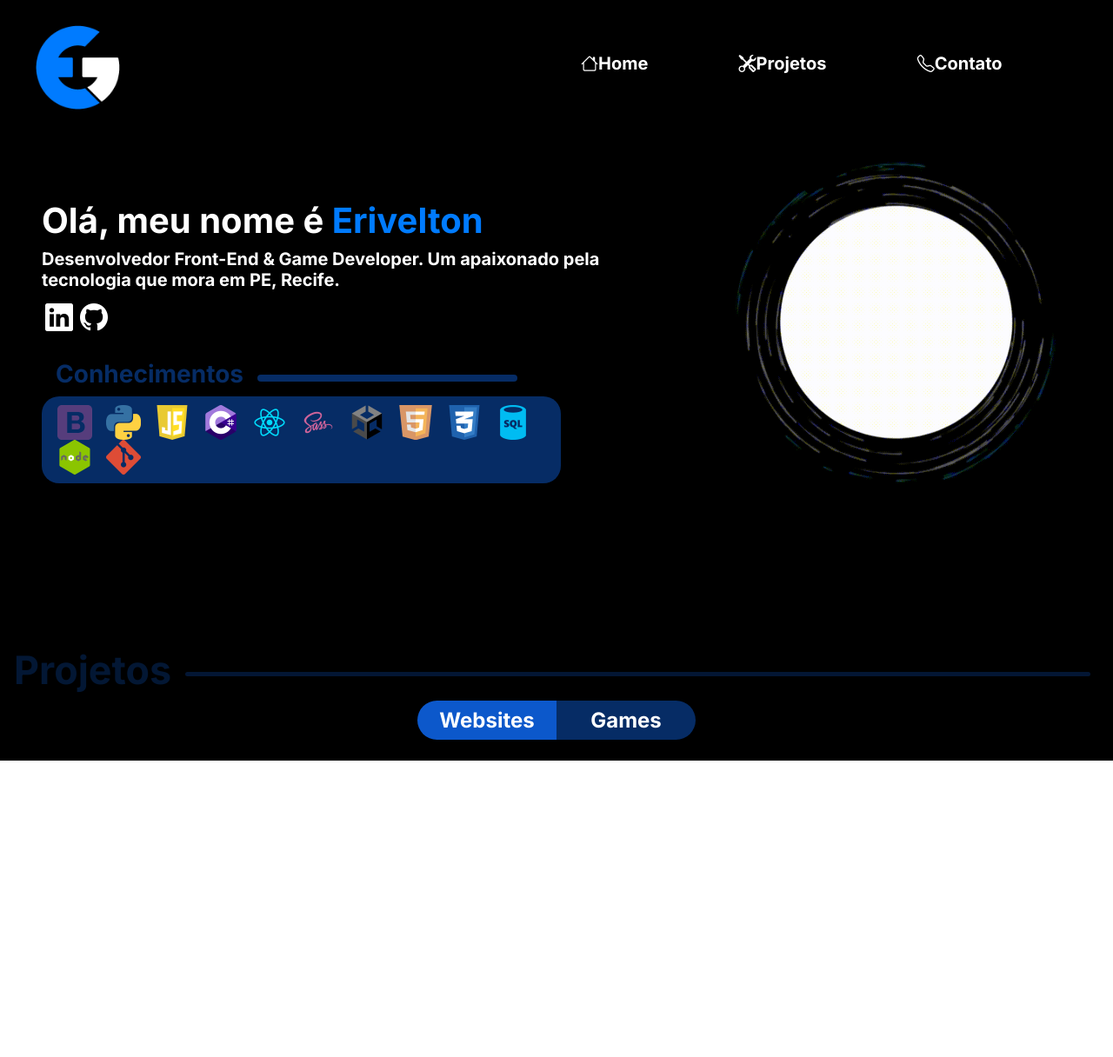
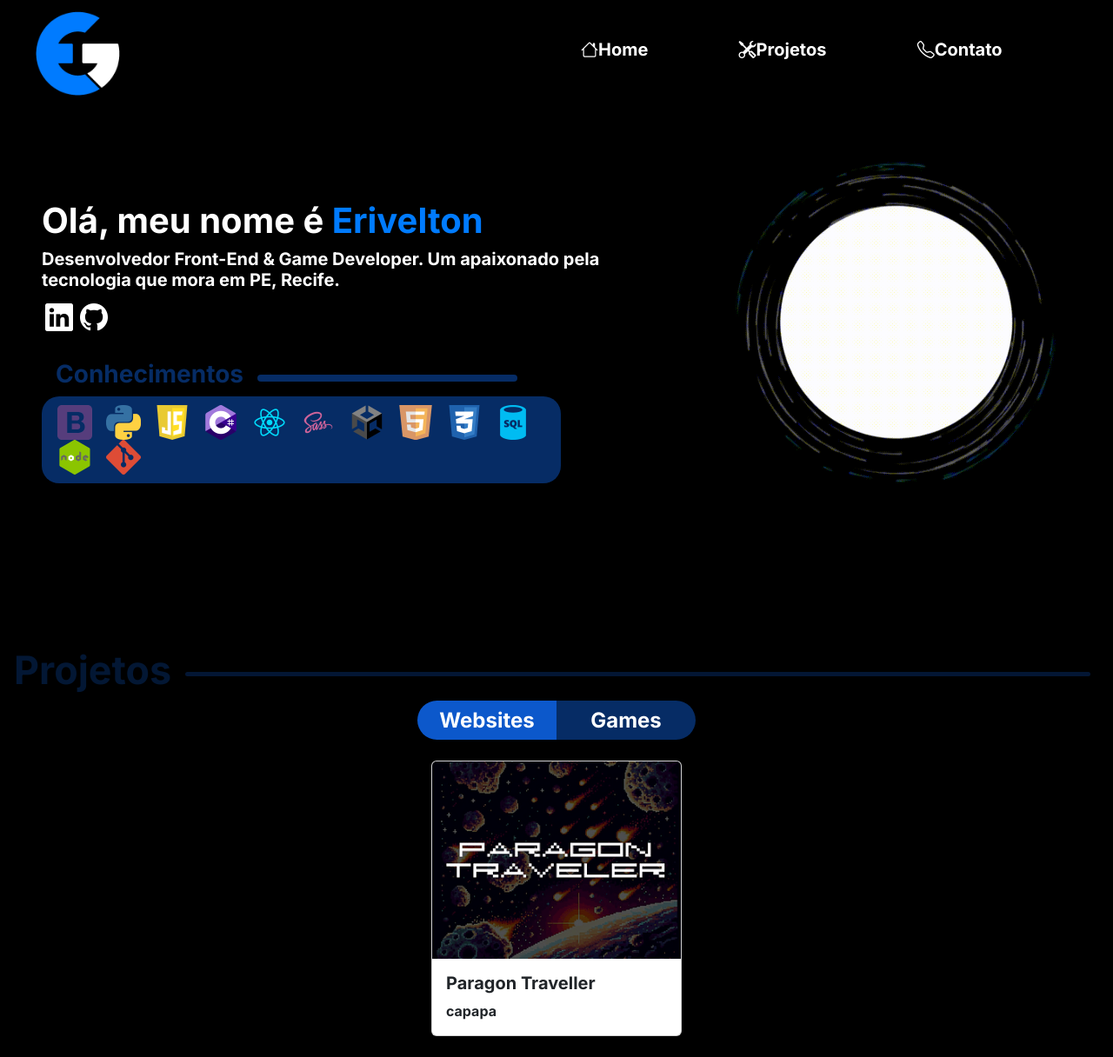
Before and after one commit to CarteiroGalx/portifolio, a React (Create React App) app in the folder portifolio-2.0/: page / in a window 1280 px wide. Shown: the whole page at 87% size. Before the commit the page ends 875 px from the top, so only its background shows below. Built offline with nearby package versions, Linux system fonts and the light colour scheme.

Commit message:
template de projeto (não finalizado)

```diff
--- a/portifolio-2.0/src/App.js
+++ b/portifolio-2.0/src/App.js
@@ -3,6 +3,7 @@ import './App.css';
 import './responsive.css'
 import Nav from './components/nav'
 import Divisor from './components/divisor';
+import Game_projects_list from './components/game_projects_list';
 
 function App() {
   return (
@@ -46,6 +47,7 @@ function App() {
           <button className='button-project selected text-white rounded-start-5'>Websites</button>
           <button className='button-project text-white rounded-end-5'>Games</button>
         </div>
+        <Game_projects_list/>
     </div>
   );
 }
--- /dev/null
+++ b/portifolio-2.0/src/components/game_project.js
@@ -0,0 +1,16 @@
+function game_project(props) {
+    return (
+        <div>
+            <div className="card" style={{width: '18rem'}}>
+              <img src={`./images/projects-images/${props.imagem}`} className="card-img-top" alt={props.imagem_alt}/>
+              <div className="card-body">
+                <h5 className="card-title">{props.nome}</h5>
+                <div></div>
+                <p className="card-text">{props.descricao}</p>
+              </div>
+            </div>
+        </div>
+    )
+}
+
+export default game_project
--- /dev/null
+++ b/portifolio-2.0/src/components/game_projects_list.js
@@ -0,0 +1,13 @@
+import Game_project from "./game_project"
+
+function game_projects_list() {
+    return (
+        <div>
+            <div className="d-flex justify-content-center align-content-center mb-4">
+                <Game_project className="border border-2" nome="Paragon Traveller" imagem="paragon_traveller.png" descricao="capapa"/>
+            </div>
+        </div>
+    )
+}
+
+export default game_projects_list
--- a/portifolio-2.0/src/components/nav.js
+++ b/portifolio-2.0/src/components/nav.js
@@ -2,7 +2,7 @@ import { Header } from './nav.jsx'
 
 function nav(){
     return(
-        <Header className="row pb-5 d-flex align-items-center pt-3 justify-content-center justify-content-lg-between">
+        <Header className="row pb-5 d-flex align-items-center justify-content-center justify-content-lg-between">
             <img className='d-none d-md-block col-1 col-lg-1 col p-0 mx-4 mx-lg-5 mt-lg-2' src="/images/logo.png" alt="Logo do criador" />
             <div className='d-none d-md-block col'></div>
             <a className="  col-2 col-lg-1 text-end text-decoration-none p-0" href="#home"><i className="bi bi-house d-none d-lg-inline"></i>Home</a>
```
Also changed, not shown: portifolio-2.0/public/images/projects-images/paragon_traveller.png (added).
